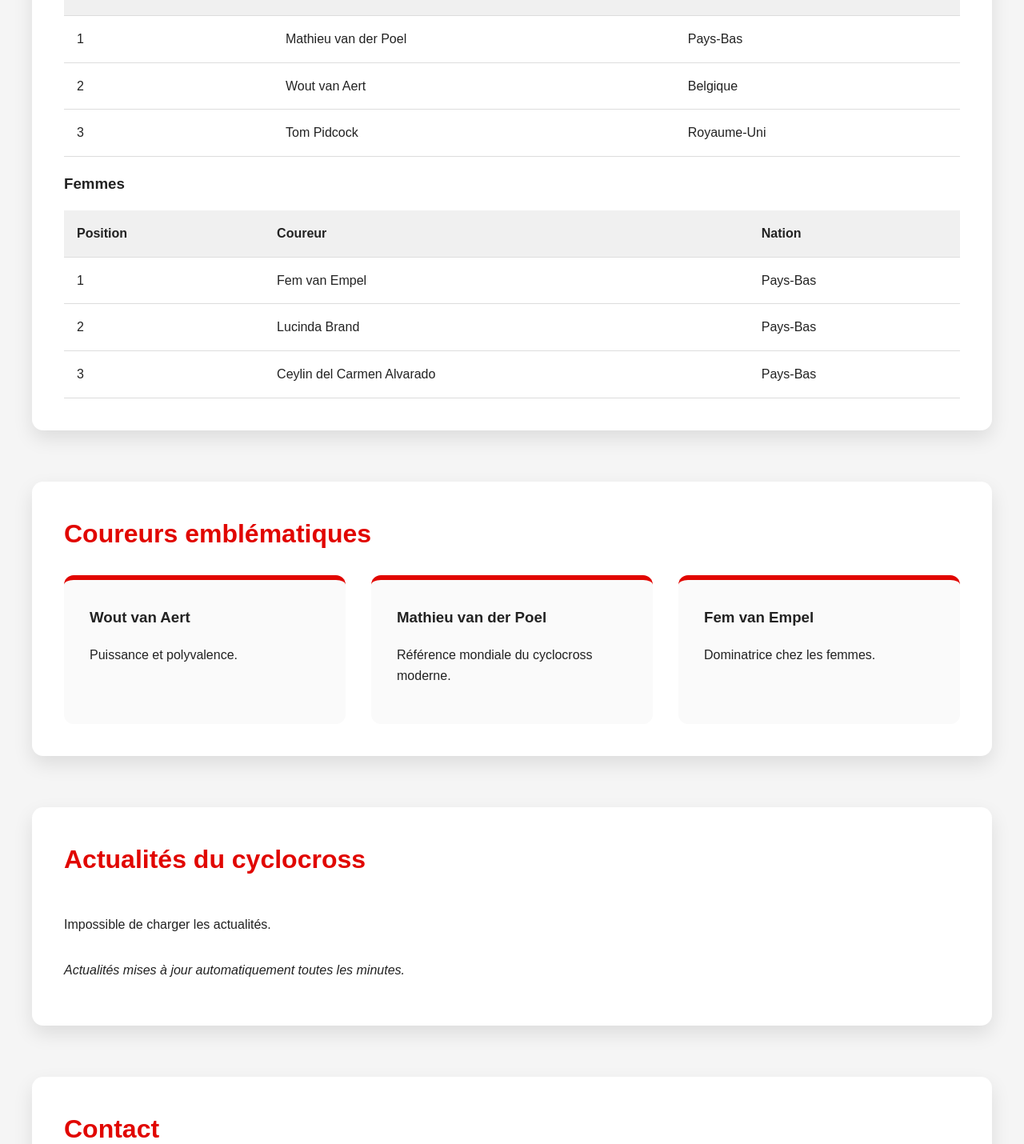
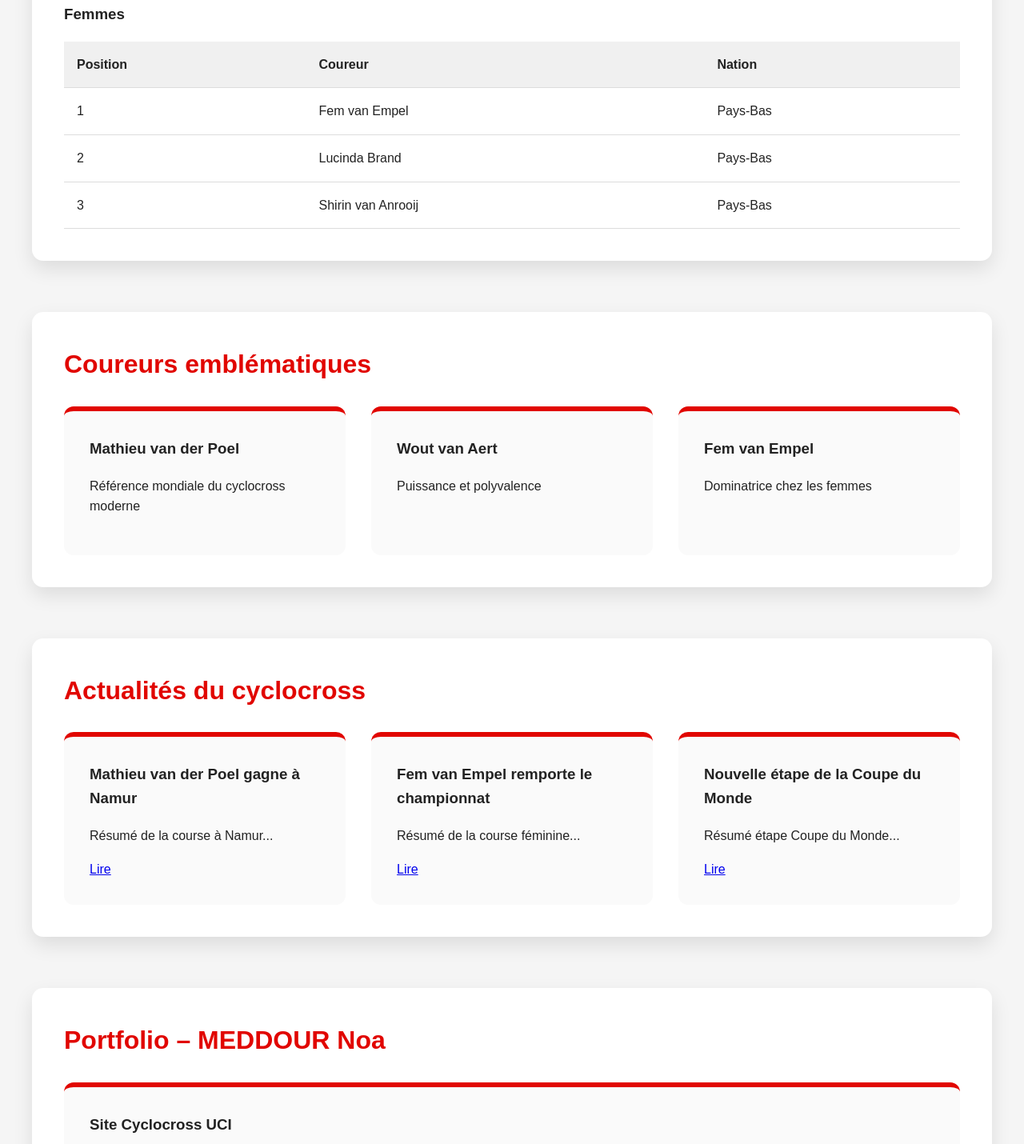
Before and after one commit to diasruoddem/cyclocross-uci, a plain HTML site: page index.html in a window 1280 px wide. Shown: the part 1370-2800 px from the top of the page at 80% size. Drawn offline with Linux system fonts and the light colour scheme; no server answers.

Commit message:
Update index.html

```diff
--- a/index.html
+++ b/index.html
@@ -3,22 +3,21 @@
 <head>
 <meta charset="UTF-8">
 <meta name="viewport" content="width=device-width, initial-scale=1.0">
-<meta name="description" content="Site personnel de MEDDOUR Noa dédié au cyclocross UCI : calendrier, coureurs, compétitions et actualités du cyclocross international.">
 <title>Cyclocross UCI | MEDDOUR Noa</title>
 <style>
 :root { --uci-red:#e10600; --dark:#111; --light:#f5f5f5; }
-body { margin:0; font-family:Arial,sans-serif; background:var(--light); color:#222; line-height:1.6; transition:background 0.5s,color 0.5s; }
-header { background-size:cover; background-position:center; color:white; padding:5rem 2rem; text-align:center; transition:background 1s; }
+body { margin:0; font-family:Arial,sans-serif; background:var(--light); color:#222; line-height:1.6; transition: background 0.5s, color 0.5s; }
+header { background-size:cover; background-position:center; color:white; padding:5rem 2rem; text-align:center; transition: background-image 1s ease-in-out; }
 header h1 { font-size:3rem; margin-bottom:0.5rem; }
 header p { font-size:1.2rem; max-width:700px; margin:auto; }
 nav { position:sticky; top:0; z-index:1000; background:var(--uci-red); display:flex; justify-content:center; gap:2rem; padding:1rem; }
 nav a { color:white; text-decoration:none; font-weight:bold; }
 nav a:hover { text-decoration:underline; }
 main { max-width:1200px; margin:auto; padding:3rem 2rem; }
-section { margin-bottom:4rem; background:white; padding:2.5rem; border-radius:14px; box-shadow:0 10px 25px rgba(0,0,0,0.1); transition:background 0.5s; }
+section { margin-bottom:4rem; background:white; padding:2.5rem; border-radius:14px; box-shadow:0 10px 25px rgba(0,0,0,0.1); transition: background 0.5s, color 0.5s; }
 h2 { color:var(--uci-red); margin-top:0; font-size:2rem; }
 .grid { display:grid; grid-template-columns:repeat(auto-fit,minmax(260px,1fr)); gap:2rem; }
-.card { background:#fafafa; padding:2rem; border-radius:12px; border-top:6px solid var(--uci-red); transition:background 0.5s; }
+.card { background:#fafafa; padding:2rem; border-radius:12px; border-top:6px solid var(--uci-red); }
 .card h3 { margin-top:0; }
 table { width:100%; border-collapse:collapse; }
 table th, table td { padding:1rem; border-bottom:1px solid #ddd; text-align:left; }
@@ -48,52 +47,49 @@ body.dark .card { background:#222; }
   <a href="#classements">Classements</a>
   <a href="#coureurs">Coureurs</a>
   <a href="#actus">Actualités</a>
+  <a href="#portfolio">Portfolio</a>
   <a href="#contact">Contact</a>
-  <button id="toggleTheme">🌙</button>
+  <button id="toggleTheme" style="margin-left:1rem;">🌙</button>
 </nav>
 
 <main>
   <section id="presentation">
     <h2>Qu’est-ce que le cyclocross UCI ?</h2>
-<p>Le cyclocross est une discipline du cyclisme reconnue par l’UCI. Elle se pratique principalement en automne et en hiver sur des circuits courts, techniques et exigeants combinant boue, sable, obstacles artificiels et portions à pied.</p>
+    <p>Le cyclocross est une discipline du cyclisme reconnue par l’UCI. Elle se pratique principalement en automne et en hiver sur des circuits courts et techniques.</p>
   </section>
 
   <section id="calendrier">
     <h2>Calendrier des compétitions</h2>
-<div class="grid">
-  <div class="card"><h3>Coupe du Monde UCI</h3><p>Série de manches internationales.</p></div>
-  <div class="card"><h3>Championnats d’Europe</h3><p>Épreuve annuelle regroupant les meilleures nations.</p></div>
-  <div class="card"><h3>Championnats du Monde</h3><p>Compétition reine avec le maillot arc-en-ciel.</p></div>
-</div>
+    <div class="grid" id="calendar"></div>
   </section>
 
   <section id="classements">
     <h2>Classements UCI</h2>
     <h3>Hommes</h3>
-<table id="classement-hommes">
-<thead><tr><th>Position</th><th>Coureur</th><th>Nation</th></tr></thead>
-<tbody></tbody>
+    <table id="rank-hommes">
+      <thead><tr><th>Position</th><th>Coureur</th><th>Nation</th></tr></thead><tbody></tbody>
     </table>
     <h3>Femmes</h3>
-<table id="classement-femmes">
-<thead><tr><th>Position</th><th>Coureur</th><th>Nation</th></tr></thead>
-<tbody></tbody>
+    <table id="rank-femmes">
+      <thead><tr><th>Position</th><th>Coureur</th><th>Nation</th></tr></thead><tbody></tbody>
     </table>
   </section>
 
   <section id="coureurs">
     <h2>Coureurs emblématiques</h2>
-<div class="grid">
-  <div class="card"><h3>Wout van Aert</h3><p>Puissance et polyvalence.</p></div>
-  <div class="card"><h3>Mathieu van der Poel</h3><p>Référence mondiale du cyclocross moderne.</p></div>
-  <div class="card"><h3>Fem van Empel</h3><p>Dominatrice chez les femmes.</p></div>
-</div>
+    <div class="grid" id="stars"></div>
   </section>
 
   <section id="actus">
     <h2>Actualités du cyclocross</h2>
-<div id="news" class="grid"><p>Chargement des actualités…</p></div>
-<p><em>Actualités mises à jour automatiquement toutes les minutes.</em></p>
+    <div id="news" class="grid"></div>
+  </section>
+
+  <section id="portfolio">
+    <h2>Portfolio – MEDDOUR Noa</h2>
+    <div class="grid">
+      <div class="card"><h3>Site Cyclocross UCI</h3><p>HTML, CSS, JS, SEO, GitHub Pages</p></div>
+    </div>
   </section>
 
   <section id="contact">
@@ -104,7 +100,7 @@ body.dark .card { background:#222; }
       <label>Message<br><textarea name="message" rows="5" required></textarea></label>
       <button type="submit">Envoyer</button>
     </form>
-<p><strong>Nombre de vues :</strong> <span id="views">Chargement...</span></p>
+    <p><strong>Nombre de vues :</strong> <span id="views">0</span></p>
   </section>
 </main>
 
@@ -118,85 +114,106 @@ body.dark .card { background:#222; }
 // Dark Mode
 // ==========================
 const btn = document.getElementById('toggleTheme');
-if(btn){
+if (btn) {
   btn.onclick = () => {
     document.body.classList.toggle('dark');
     localStorage.setItem('theme', document.body.classList.contains('dark')?'dark':'light');
   };
-  if(localStorage.getItem('theme')==='dark') document.body.classList.add('dark');
+  if (localStorage.getItem('theme')==='dark') document.body.classList.add('dark');
 }
 
 // ==========================
-// Compteur global de vues
+// Compteur de vues local
 // ==========================
-(function(){
-  const el = document.getElementById("views");
-  if(!el) return;
-  fetch("https://api.countapi.xyz/hit/meddournoa-cyclocross/site")
-    .then(r=>r.json()).then(d=>el.textContent=d.value).catch(()=>el.textContent="indisponible");
-})();
-
-// ==========================
-// Actualités depuis JSON
-// ==========================
-(function(){
-  const container = document.getElementById('news');
-  function loadNews(){
-    fetch('actus.json')
-      .then(res=>res.json())
-      .then(items=>{
-        container.innerHTML='';
-        items.forEach(i=>{
-          const div=document.createElement('div');
-          div.className='card';
-          div.innerHTML=`<h3>${i.title}</h3><p>${i.description.substring(0,120)}...</p><a href="${i.link}" target="_blank">Lire</a>`;
-          container.appendChild(div);
-        });
-      })
-      .catch(()=>container.innerHTML='<p>Impossible de charger les actualités.</p>');
-  }
-  loadNews();
-  setInterval(loadNews,60000);
-})();
-
-// ==========================
-// Classements UCI depuis JSON
-// ==========================
-(function(){
-  fetch('classements.json')
-    .then(r=>r.json())
-    .then(d=>{
-      const hbody=document.querySelector('#classement-hommes tbody');
-      const fbody=document.querySelector('#classement-femmes tbody');
-      d.hommes.forEach(c=>hbody.innerHTML+=`<tr><td>${c.position}</td><td>${c.name}</td><td>${c.nation}</td></tr>`);
-      d.femmes.forEach(c=>fbody.innerHTML+=`<tr><td>${c.position}</td><td>${c.name}</td><td>${c.nation}</td></tr>`);
-    });
-})();
+let views = parseInt(localStorage.getItem('views')||0);
+views++;
+localStorage.setItem('views', views);
+document.getElementById('views').textContent = views;
 
 // ==========================
 // Images de fond changeantes
 // ==========================
-(function(){
-  const header=document.getElementById('header');
-  const images=[
-    'https://images.unsplash.com/photo-1',
-    'https://images.unsplash.com/photo-2',
-    'https://images.unsplash.com/photo-3',
-    'https://images.unsplash.com/photo-4',
-    'https://images.unsplash.com/photo-5',
-    'https://images.unsplash.com/photo-6',
-    'https://images.unsplash.com/photo-7',
-    'https://images.unsplash.com/photo-8',
-    'https://images.unsplash.com/photo-9',
-    'https://images.unsplash.com/photo-10'
+const images = [
+"https://images.unsplash.com/photo-1505751172876-fa1923c5c528",
+"https://images.unsplash.com/photo-1519337265831-281ec6cc8514",
+"https://images.unsplash.com/photo-1518655048521-f130df041f66",
+"https://images.unsplash.com/photo-1517649763962-0c623066013b",
+"https://images.unsplash.com/photo-1521412644187-c49fa049e84d",
+"https://images.unsplash.com/photo-1529429616605-993a6f4f42bb",
+"https://images.unsplash.com/photo-1544551763-411c22a2d0a6",
+"https://images.unsplash.com/photo-1513483460600-4e01d1eac003",
+"https://images.unsplash.com/photo-1531106036530-9fbd57a7db5f",
+"https://images.unsplash.com/photo-1543791181-62fc1a244ec7"
 ];
-  let i=0;
-  setInterval(()=>{
-    header.style.backgroundImage=`url(${images[i]})`;
-    i=(i+1)%images.length;
-  },30000);
-})();
+let idx = 0;
+const header = document.getElementById('header');
+setInterval(() => {
+  header.style.backgroundImage = `url('${images[idx]}')`;
+  idx = (idx+1)%images.length;
+}, 10000);
+
+// ==========================
+// Classements UCI (depuis JSON)
+// ==========================
+const classements = {
+  "hommes":[
+    {"position":1,"nom":"Mathieu van der Poel","nation":"Pays-Bas"},
+    {"position":2,"nom":"Wout van Aert","nation":"Belgique"},
+    {"position":3,"nom":"Tom Pidcock","nation":"Royaume-Uni"}
+  ],
+  "femmes":[
+    {"position":1,"nom":"Fem van Empel","nation":"Pays-Bas"},
+    {"position":2,"nom":"Lucinda Brand","nation":"Pays-Bas"},
+    {"position":3,"nom":"Shirin van Anrooij","nation":"Pays-Bas"}
+  ]
+};
+function renderClassements(){
+  const h = document.querySelector('#rank-hommes tbody');
+  h.innerHTML = '';
+  classements.hommes.forEach(c=>{h.innerHTML += `<tr><td>${c.position}</td><td>${c.nom}</td><td>${c.nation}</td>`;});
+  const f = document.querySelector('#rank-femmes tbody');
+  f.innerHTML = '';
+  classements.femmes.forEach(c=>{f.innerHTML += `<tr><td>${c.position}</td><td>${c.nom}</td><td>${c.nation}</td>`;});
+}
+renderClassements();
+
+// ==========================
+// Coureurs emblématiques
+// ==========================
+const stars = [
+  {"nom":"Mathieu van der Poel","desc":"Référence mondiale du cyclocross moderne"},
+  {"nom":"Wout van Aert","desc":"Puissance et polyvalence"},
+  {"nom":"Fem van Empel","desc":"Dominatrice chez les femmes"}
+];
+const containerStars = document.getElementById('stars');
+stars.forEach(c=>{
+  const div = document.createElement('div');
+  div.className='card';
+  div.innerHTML=`<h3>${c.nom}</h3><p>${c.desc}</p>`;
+  containerStars.appendChild(div);
+});
+
+// ==========================
+// Actualités (depuis JSON)
+// ==========================
+const news = [
+  {"title":"Mathieu van der Poel gagne à Namur","link":"#","description":"Résumé de la course à Namur..."},
+  {"title":"Fem van Empel remporte le championnat","link":"#","description":"Résumé de la course féminine..."},
+  {"title":"Nouvelle étape de la Coupe du Monde","link":"#","description":"Résumé étape Coupe du Monde..."}
+];
+function renderNews(){
+  const c = document.getElementById('news');
+  c.innerHTML = '';
+  news.forEach(n=>{
+    const div = document.createElement('div');
+    div.className='card';
+    div.innerHTML=`<h3>${n.title}</h3><p>${n.description}</p><a href="${n.link}" target="_blank">Lire</a>`;
+    c.appendChild(div);
+  });
+}
+renderNews();
+setInterval(renderNews,60000); // mise à jour toutes les 1 minute
+
 </script>
-
 </body>
 </html>
```
Lines whose indentation alone changed are shown as unchanged.
